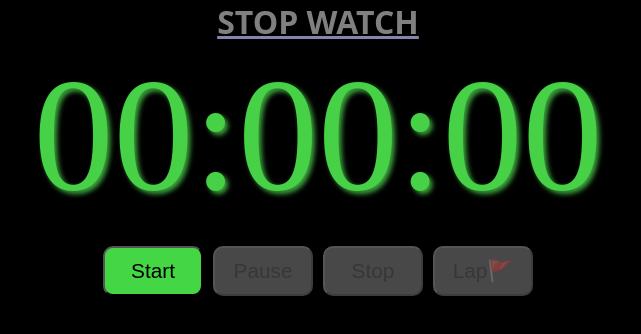
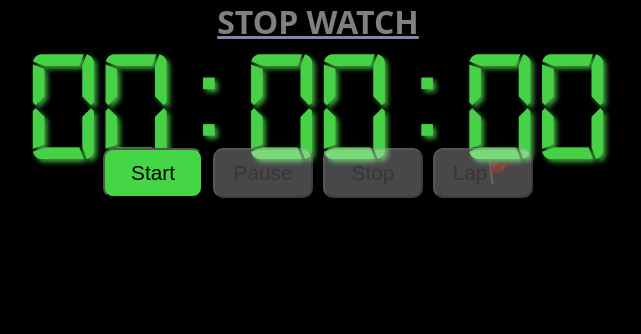
Before and after one commit to Gau232/My_personal_projects, a plain HTML site: page Java_Script/02_stop_watch/index.html in a window 1280 px wide. Shown: the whole page, without its empty margins (322-963 px from the left). Drawn offline with Linux system fonts and the light colour scheme; the site is published under a folder, as on GitHub Pages, so addresses that start at the root find nothing.

Commit message:
Update style.css

```diff
--- a/Java_Script/02_stop_watch/style.css
+++ b/Java_Script/02_stop_watch/style.css
@@ -1,6 +1,6 @@
 @font-face {
     font-family: digitalFont;
-    src: url('/fonts/digital-7-mono.ttf');
+    src: url('digital-7-mono.ttf');
 
 }
 * {
```
